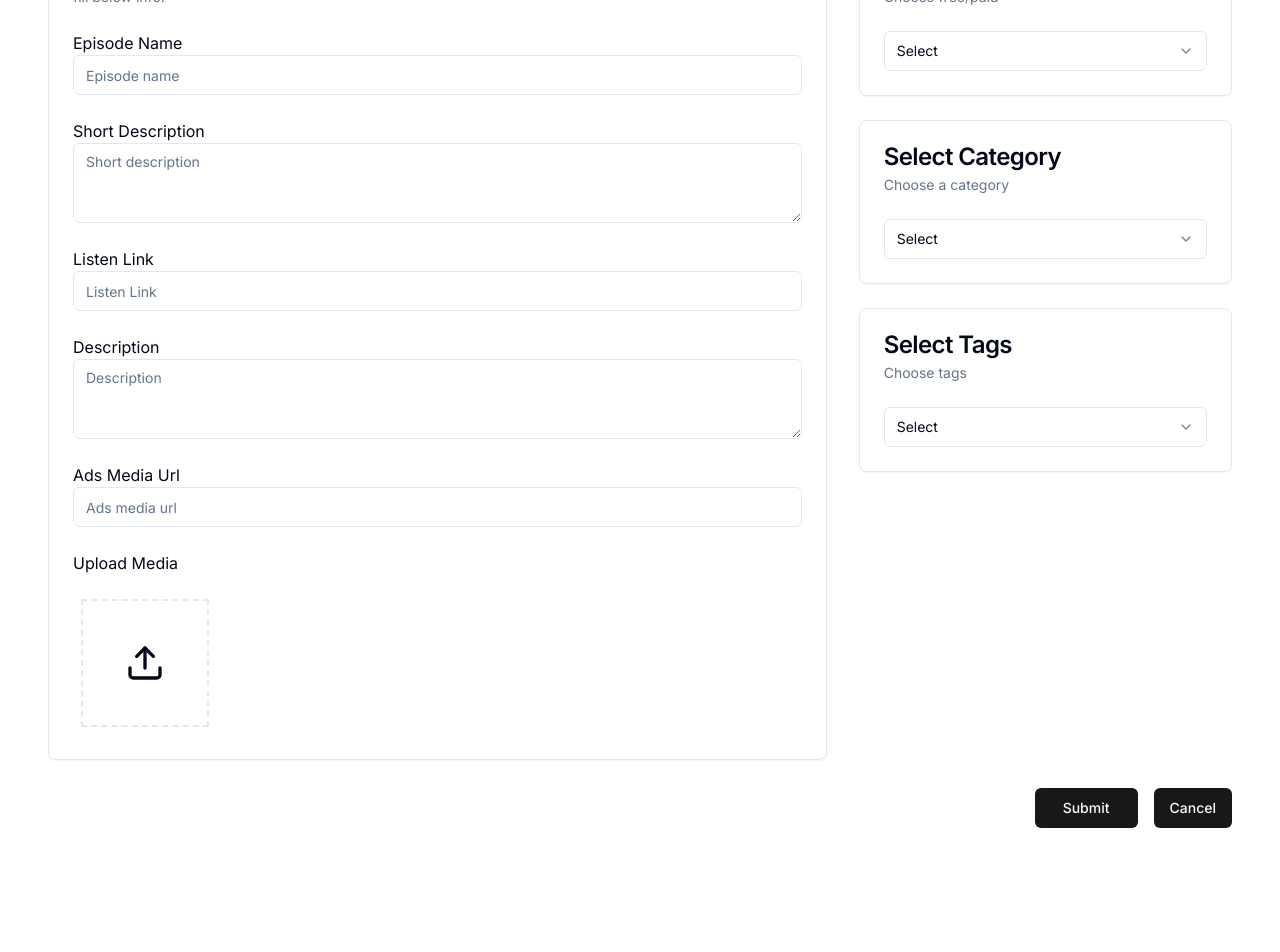
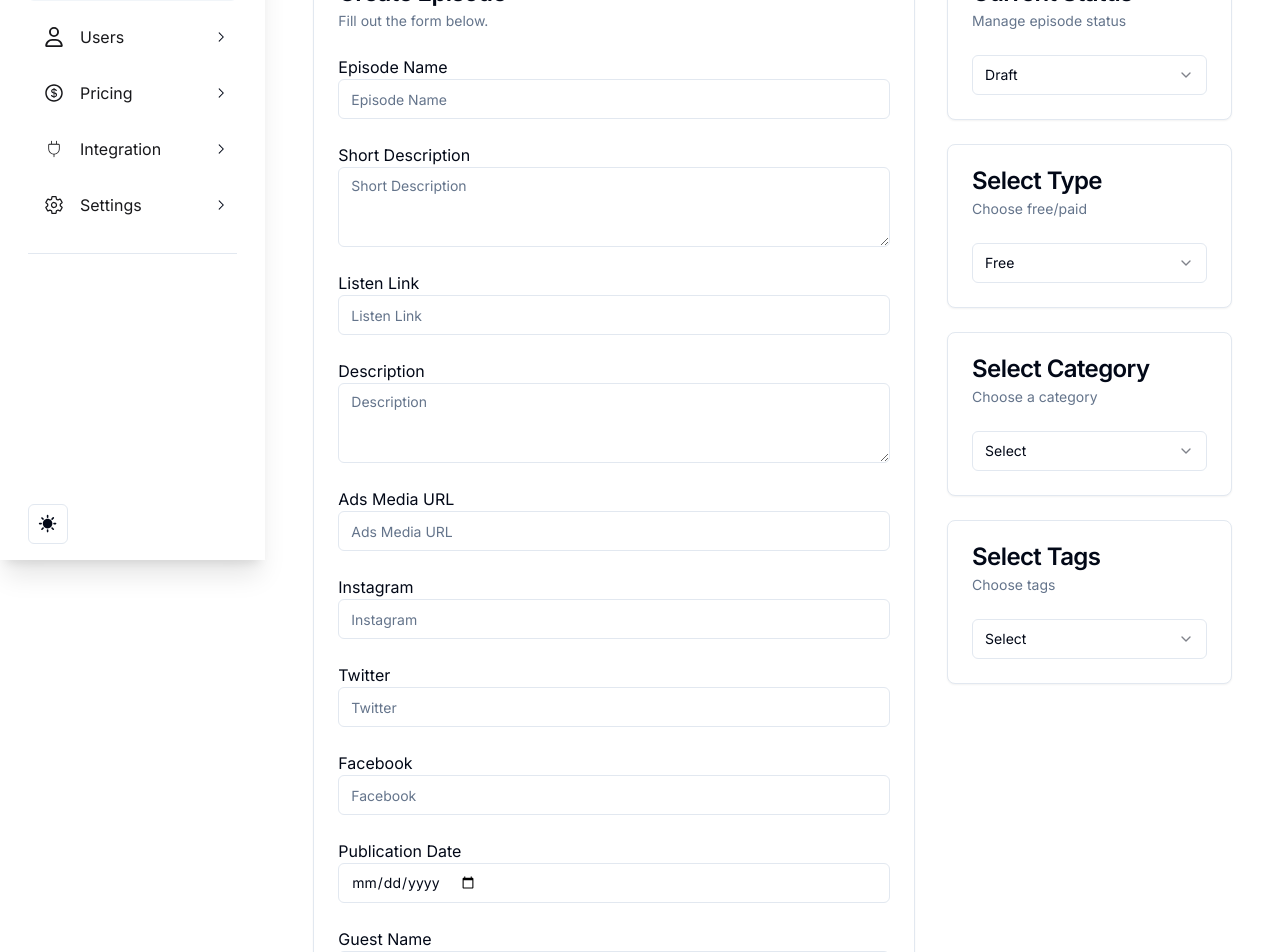
Before and after one commit to pankajjsdev/adminX, a Next.js app: page /features/episodes/add in a window 1280 px wide. Shown: the part 240-1192 px from the top of the page. Before the commit the page ends 1124 px from the top, so only its background shows below. Built offline with nearby package versions, Linux system fonts and the light colour scheme.

Commit message:
work on handling form for adding feature

```diff
--- a/app/features/episodes/add/page.tsx
+++ b/app/features/episodes/add/page.tsx
@@ -2,9 +2,8 @@
 import React, { useState } from 'react';
 import ImageUpload from "@/components/_ui/common/ImageUpload";
 import Layout from "@/components/_ui/common/Layout";
-import PageHeading from "@/components/_ui/common/PageHeading";
 import { Button } from "@/components/ui/button";
-import { Loader2 } from "lucide-react"
+import { useRouter } from "next/navigation";
 import {
     Card,
     CardContent,
@@ -21,28 +20,35 @@ import {
 } from "@/components/ui/select";
 import { FormField } from '@/components/_ui/common/FormField';
 import { TypographyH3 } from '@/components/_ui/common/Typography';
-import Link from 'next/link';
+import { Input } from '@/components/ui/input';
 
 interface FieldInfo {
     name: string;
     type: number;
     isRequired: boolean;
     keyName: string;
+    fieldType?: string;
 }
 
 const fieldsInfo: FieldInfo[] = [
-    { name: 'Episode name', type: 1, isRequired: true, keyName: 'title' },
-    { name: 'Short description', type: 2, isRequired: true, keyName: 'shortDescription' },
-    { name: 'Listen Link', type: 1, isRequired: false, keyName: 'listenLink' },
-    { name: 'Description', type: 2, isRequired: true, keyName: 'description' },
-    { name: 'Ads media url', type: 1, isRequired: false, keyName: 'adsMedia' },
+    { name: 'Episode Name', fieldType: 'text', type: 1, isRequired: true, keyName: 'title' },
+    { name: 'Short Description', fieldType: 'text', type: 2, isRequired: true, keyName: 'shortDescription' },
+    { name: 'Listen Link', type: 1, fieldType: 'url', isRequired: false, keyName: 'listenLink' },
+    { name: 'Description', type: 2, fieldType: 'text', isRequired: true, keyName: 'description' },
+    { name: 'Ads Media URL', fieldType: 'url', type: 1, isRequired: false, keyName: 'adsMedia' },
+    { name: 'Instagram', fieldType: 'url', type: 1, isRequired: false, keyName: 'instagram' },
+    { name: 'Twitter', fieldType: 'url', type: 1, isRequired: false, keyName: 'twitter' },
+    { name: 'Facebook', fieldType: 'url', type: 1, isRequired: false, keyName: 'facebook' },
+    { name: 'Publication Date', fieldType: 'date', type: 1, isRequired: true, keyName: 'publicationDate' },
+    { name: 'Guest Name', fieldType: 'text', type: 1, isRequired: false, keyName: 'guestName' },
+    { name: 'Guest Profile', fieldType: 'url', type: 1, isRequired: false, keyName: 'guestProfile' },
+    { name: 'Additional Notes', fieldType: 'textarea', type: 2, isRequired: false, keyName: 'notes' },
 ];
 
 // Define the type for form values based on FieldInfo key names
 type FormValues = {
     [key: string]: string;
 };
-
 
 function Page() {
     const [formValues, setFormValues] = useState<FormValues>(
@@ -51,29 +57,86 @@ function Page() {
             return acc;
         }, {} as FormValues)
     );
+    const [amount, setAmount] = useState(''); // State for amount
+    const [currency, setCurrency] = useState('USD'); // State for currency
+    const [images, setImagesFromUploader] = useState();
+    const [status, setStatus] = useState('draft'); // New state for status
+    const [type, setType] = useState('free');
+    const router = useRouter();
 
     const handleChange = (key: string, value: string) => {
         setFormValues({ ...formValues, [key]: value });
     };
 
-    const handleSubmit = (e: React.FormEvent<HTMLFormElement>) => {
+    const handleStatusChange = (e: React.ChangeEvent<HTMLSelectElement>) => {
+        setStatus(e.target.value);
+    };
+
+    const handleSubmit = async (e: React.FormEvent<HTMLFormElement>) => {
         e.preventDefault();
-        const formData = new FormData(e.currentTarget)
-        console.log('Form submitted:', { formValues, formData });
+
+        // Create a FormData object from the form
+        const formData = new FormData(e.currentTarget);
+
+        // Convert FormData to JSON
+        const formDataJson = Object.fromEntries(formData.entries());
+
+
+        console.log("formDataJson", formDataJson)
+
+        // Combine formDataJson with other state data
+        const requestData = {
+            ...formDataJson,
+            images, // Add images if necessary
+            status,
+            type,
+            amount,
+            currency
+        };
+
+        try {
+            const response = await fetch('/api/endpoint', { // Replace with your API endpoint
+                method: 'POST',
+                headers: {
+                    'Content-Type': 'application/json'
+                },
+                body: JSON.stringify(requestData)
+            });
+
+            if (!response.ok) {
+                throw new Error('Network response was not ok');
+            }
+
+            const result = await response.json();
+            console.log('Success:', result);
+
+            // Redirect or show success message
+            router.push('/success-page'); // Replace with your success route
+        } catch (error) {
+            console.error('Error:', error);
+        }
+    };
+
+    const handleTypeChange = (value: string) => {
+        setType(value);
+    };
+
+    const setImages = (images: any) => {
+        setImagesFromUploader(images);
     };
 
     return (
         <Layout>
             <TypographyH3 title="Add New Episode" />
-            <form className="" onSubmit={handleSubmit}>
+            <form onSubmit={handleSubmit}>
                 <div className='grid grid-cols-1 lg:grid-cols-12 gap-8'>
                     <Card className="lg:col-span-8">
                         <CardHeader>
                             <CardTitle>Create Episode</CardTitle>
-                            <CardDescription>fill below info.</CardDescription>
+                            <CardDescription>Fill out the form below.</CardDescription>
                         </CardHeader>
                         <CardContent>
-                            <section className="space-y-6" >
+                            <section className="space-y-6">
                                 {fieldsInfo.map((field, index) => (
                                     <FormField
                                         key={`form${index}`}
@@ -82,40 +145,94 @@ function Page() {
                                         onChange={handleChange}
                                     />
                                 ))}
-                                <ImageUpload />
-
+                                <ImageUpload setImageToparent={setImages} />
                             </section>
                         </CardContent>
                     </Card>
                     <div className="lg:col-span-4 space-y-6">
+                        <SelectCard title="Current Status" description="Manage episode status">
+                            <Select value={status} onValueChange={setStatus} required>
+                                <SelectTrigger>
+                                    <SelectValue placeholder="Select" onChange={handleStatusChange} />
+                                </SelectTrigger>
+                                <SelectContent position="popper">
+                                    <SelectItem value="draft">Draft</SelectItem>
+                                    <SelectItem value="active">Active</SelectItem>
+                                    <SelectItem value="inactive">Inactive</SelectItem>
+                                    <SelectItem value="delete">Delete</SelectItem>
+                                </SelectContent>
+                            </Select>
+                        </SelectCard>
                         <SelectCard title="Select Type" description="Choose free/paid">
-                            <SelectItem value="next">Free</SelectItem>
-                            <SelectItem value="sveltekit">Paid</SelectItem>
+                            <Select value={type} onValueChange={handleTypeChange} required>
+                                <SelectTrigger>
+                                    <SelectValue placeholder="Select" />
+                                </SelectTrigger>
+                                <SelectContent position="popper">
+                                    <SelectItem value="free">Free</SelectItem>
+                                    <SelectItem value="paid">Paid</SelectItem>
+                                </SelectContent>
+                            </Select>
+                            {type === 'paid' && (
+                                <div className='my-7 space-y-4'>
+                                    <label className="block">Currency</label>
+                                    <Select value={currency} onValueChange={setCurrency} required>
+                                        <SelectTrigger>
+                                            <SelectValue placeholder="Select" />
+                                        </SelectTrigger>
+                                        <SelectContent position="popper">
+                                            <SelectItem value="USD">USD</SelectItem>
+                                            <SelectItem value="EUR">EUR</SelectItem>
+                                            <SelectItem value="GBP">GBP</SelectItem>
+                                            <SelectItem value="INR">INR</SelectItem>
+                                        </SelectContent>
+                                    </Select>
+                                    <label className="block">Amount</label>
+                                    <Input
+                                        type="number"
+                                        value={amount}
+                                        onChange={(e) => setAmount(e.target.value)}
+                                        className="mt-1 block w-full rounded-md border-gray-300 shadow-sm"
+                                    />
+                                </div>
+                            )}
                         </SelectCard>
                         <SelectCard title="Select Category" description="Choose a category">
-                            <SelectItem value="next">Next.js</SelectItem>
-                            <SelectItem value="sveltekit">SvelteKit</SelectItem>
-                            <SelectItem value="astro">Astro</SelectItem>
-                            <SelectItem value="nuxt">Nuxt.js</SelectItem>
+                            <Select required>
+                                <SelectTrigger>
+                                    <SelectValue placeholder="Select" />
+                                </SelectTrigger>
+                                <SelectContent position="popper">
+                                    <SelectItem value="technology">Technology</SelectItem>
+                                    <SelectItem value="lifestyle">Lifestyle</SelectItem>
+                                    <SelectItem value="health">Health</SelectItem>
+                                    <SelectItem value="business">Business</SelectItem>
+                                </SelectContent>
+                            </Select>
                         </SelectCard>
+
                         <SelectCard title="Select Tags" description="Choose tags">
-                            <SelectItem value="next">Next.js</SelectItem>
-                            <SelectItem value="sveltekit">SvelteKit</SelectItem>
-                            <SelectItem value="astro">Astro</SelectItem>
-                            <SelectItem value="nuxt">Nuxt.js</SelectItem>
+                            <Select required>
+                                <SelectTrigger>
+                                    <SelectValue placeholder="Select" />
+                                </SelectTrigger>
+                                <SelectContent position="popper">
+                                    <SelectItem value="technology">Technology</SelectItem>
+                                    <SelectItem value="lifestyle">Lifestyle</SelectItem>
+                                    <SelectItem value="education">Education</SelectItem>
+                                    <SelectItem value="entertainment">Entertainment</SelectItem>
+                                </SelectContent>
+                            </Select>
                         </SelectCard>
+
                     </div>
                 </div>
                 <div className='my-7 flex justify-between space-x-4 lg:justify-end'>
-                    <Button type="submit" className='py-3 px-7'>Submit
-                        {/* <Loader2 className="mr-2 h-4 w-4 animate-spin" />
-                    Please wait */}
-                    </Button>
-                    <Button asChild>
-                        <Link href="/login">Cancel</Link>
+                    <Button type="submit" className='py-3 px-7'>Submit</Button>
+                    <Button type="button" onClick={() => router.back()}>
+                        Cancel
                     </Button>
                 </div>
-
             </form>
         </Layout>
     );
@@ -132,12 +249,7 @@ const SelectCard: React.FC<{ title: string; description: string; children: React
             <CardDescription>{description}</CardDescription>
         </CardHeader>
         <CardContent>
-            <Select required={true}>
-                <SelectTrigger>
-                    <SelectValue placeholder="Select" />
-                </SelectTrigger>
-                <SelectContent position="popper">{children}</SelectContent>
-            </Select>
+            {children}
         </CardContent>
     </Card>
 );
--- a/components/_ui/Header/index.tsx
+++ b/components/_ui/Header/index.tsx
@@ -2,7 +2,7 @@
 function index() {
   return (
     <header className="">
-        <div className=" py-7 shadow-lg "></div>
+        <div className=" py-10 shadow-lg "></div>
     </header>
   )
 }
--- a/components/_ui/Sidebar/index.tsx
+++ b/components/_ui/Sidebar/index.tsx
@@ -17,7 +17,7 @@ function Sidebar() {
     };
 
     return (
-        <aside className='w-[25%] h-dvh flex flex-col items-center px-7  shadow-xl relative hidden'>
+        <aside className='w-[25%] h-dvh hidden lg:flex flex-col items-center px-7  shadow-xl relative'>
             <div className='my-7'>
                 <h1 className='text-3xl text-primary font-semibold mr-2'>Admin <span className='text-6xl'>X</span></h1>
             </div>
--- a/components/_ui/common/FormField.tsx
+++ b/components/_ui/common/FormField.tsx
@@ -6,6 +6,7 @@ interface FieldInfo {
   type: number;
   isRequired: boolean;
   keyName: string;
+  fieldType?:string;
 }
 
 export const FormField: React.FC<{
@@ -24,6 +25,7 @@ export const FormField: React.FC<{
       />
     ) : (
       <Input
+      type = {field.fieldType ?? 'text'}
         placeholder={field.name}
         required={field.isRequired}
         value={value}
--- a/components/_ui/common/ImageUpload.tsx
+++ b/components/_ui/common/ImageUpload.tsx
@@ -1,9 +1,13 @@
-'use client'
+'use client';
 
 import { Trash2, Upload } from "lucide-react";
-import { useRef, useState } from "react";
+import React, { useEffect, useRef, useState } from "react";
 
-function ImageUpload() {
+type PageProps = {
+    setImageToparent: (images: File[]) => void;
+};
+
+function ImageUpload({ setImageToparent }: PageProps) {
     const ref = useRef<HTMLInputElement | null>(null);
     const [images, setImages] = useState<File[]>([]);
 
@@ -22,9 +26,13 @@ function ImageUpload() {
         setImages((prevImages) => prevImages.filter((_, i) => i !== index));
     };
 
+    useEffect(() => {
+        setImageToparent(images);
+    }, [images, setImageToparent]);
+
     return (
         <div>
-             <label className="capitalize">Upload Media</label>
+            <label className="capitalize">Upload Media</label>
             <div className="flex flex-wrap mt-4">
                 {images.map((image, index) => (
                     <div key={index} className="relative m-2">
@@ -39,7 +47,6 @@ function ImageUpload() {
                             onClick={() => handleDeleteImage(index)}
                         >
                             <Trash2 size={16} className="text-red-500" />
-
                         </button>
                     </div>
                 ))}
--- a/components/_ui/common/editor/RichTextEditor.tsx
+++ b/components/_ui/common/editor/RichTextEditor.tsx
@@ -49,6 +49,7 @@ export default function App() {
           />
           <HistoryPlugin />
           <AutoFocusPlugin />
+          <TreeViewPlugin />
         </div>
       </div>
     </LexicalComposer>
```
Lines whose indentation alone changed are shown as unchanged.
